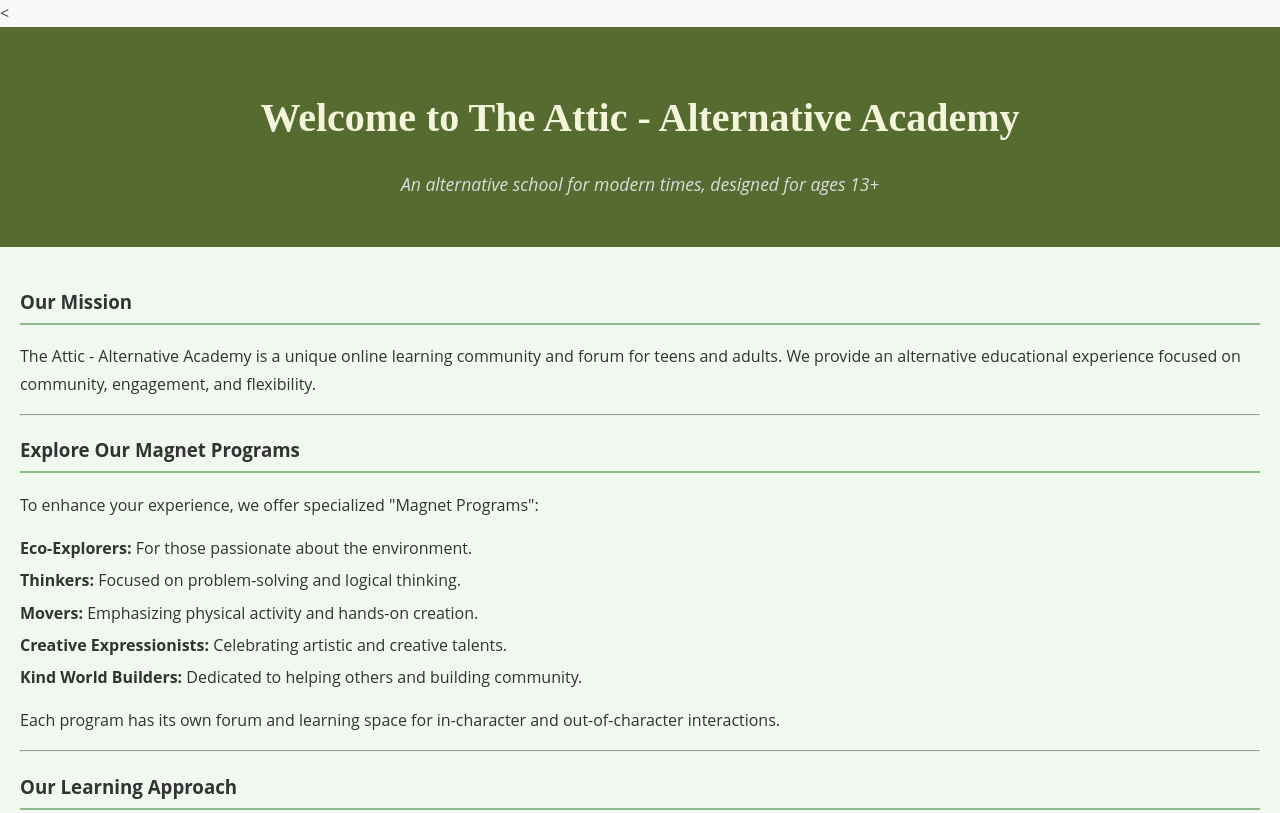
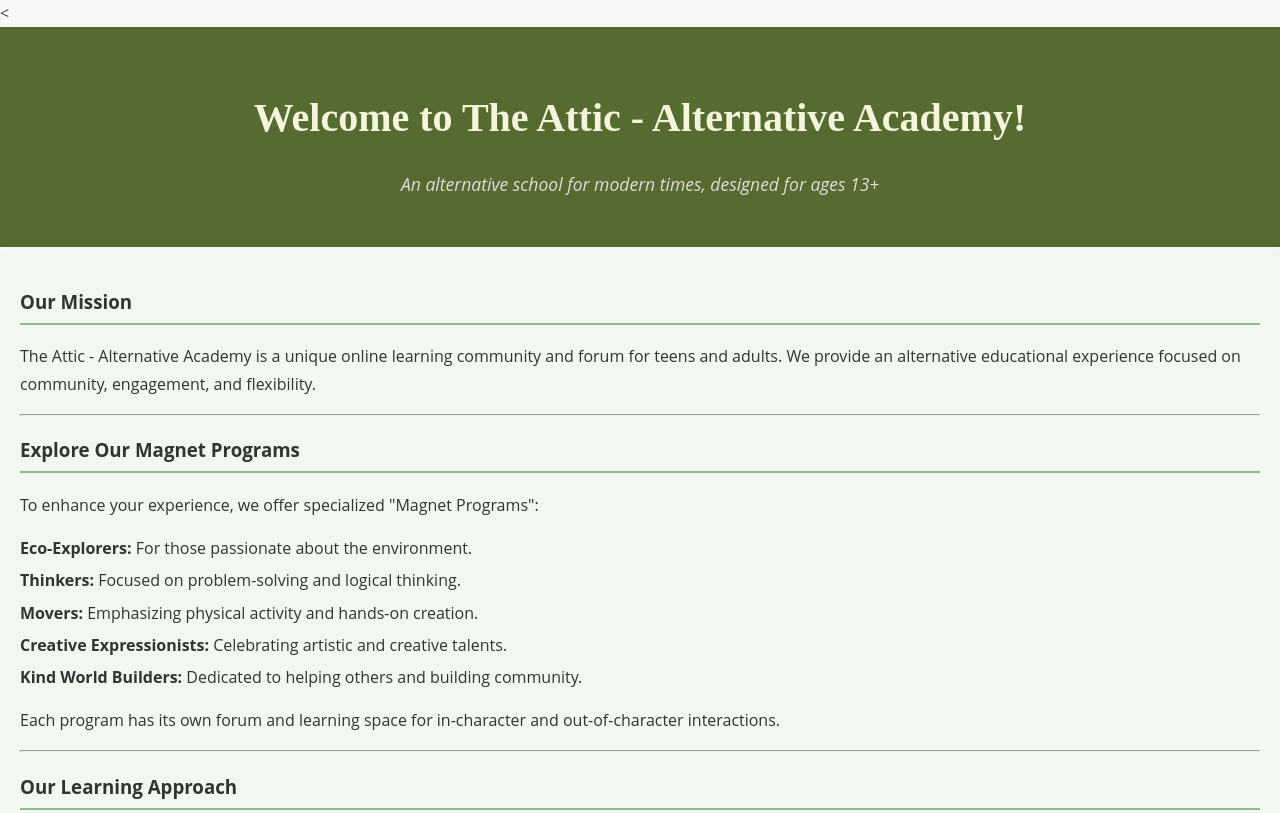
Before and after one commit to starchukyates123/theattic, a plain HTML site: page index.html in a window 1280 px wide. Shown: the top 813 px of the page. Drawn offline with Linux system fonts and the light colour scheme.

Commit message:
Update index.html

```diff
--- a/index.html
+++ b/index.html
@@ -42,7 +42,7 @@ const firebaseConfig = {
 
 <body>
  <header>
-  <h1>Welcome to The Attic - Alternative Academy</h1>
+  <h1>Welcome to The Attic - Alternative Academy!</h1>
   <p class="tagline">An alternative school for modern times, designed for ages 13+</p>
  </header>
 
```
